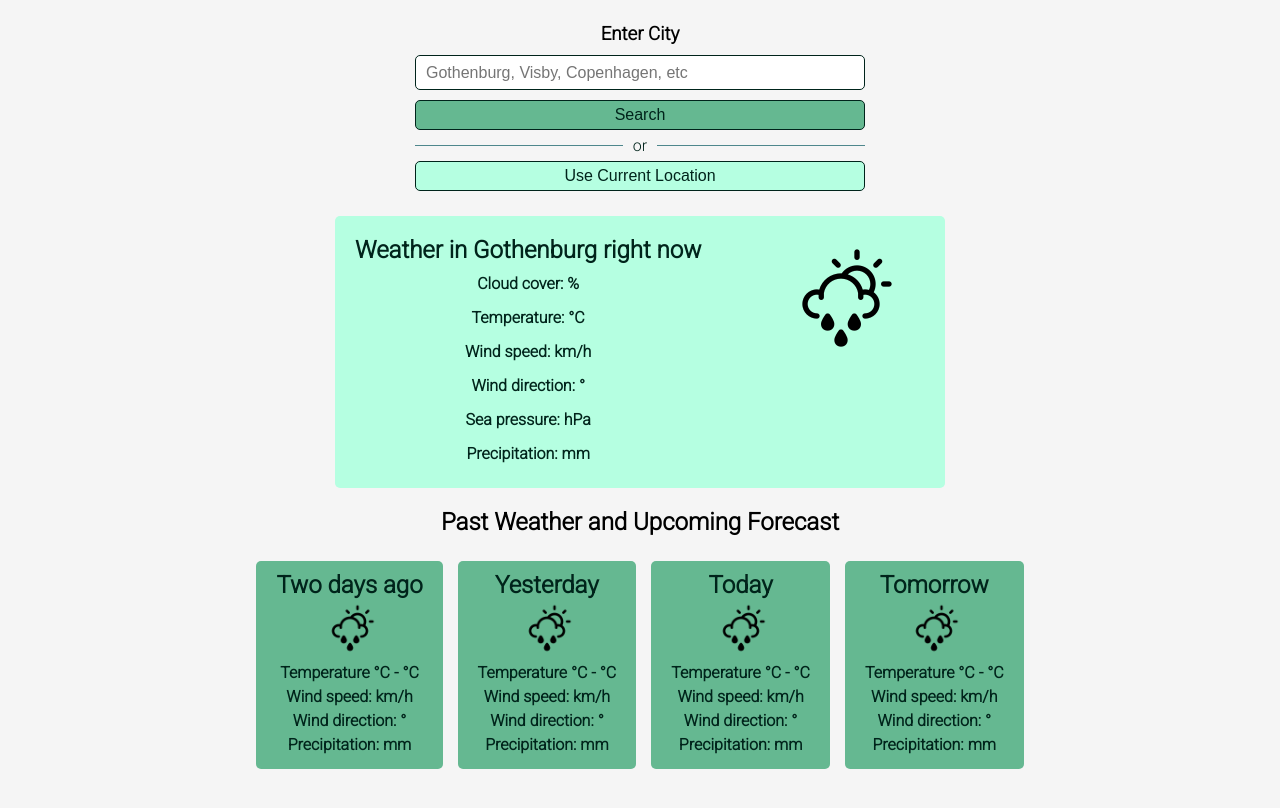
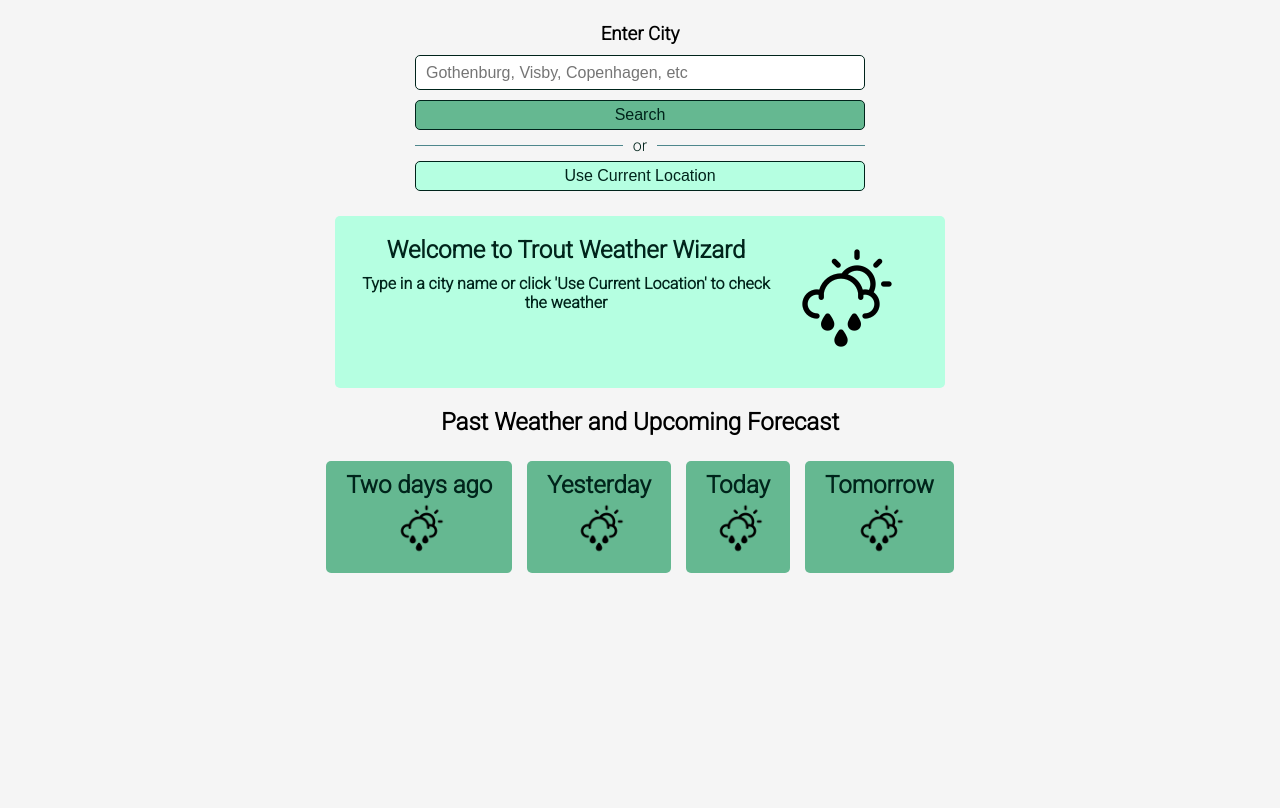
Before and after one commit to alexelbert/trout-weather-wizard, a plain HTML site: page index.html in a window 1280 px wide. Shown: the part 70-878 px from the top of the page. After the commit the page ends 800 px from the top, so only its background shows below. Drawn offline with Linux system fonts and the light colour scheme; a web font is replaced by a local one.

Commit message:
Changed look for first time visitors

```diff
--- a/index.html
+++ b/index.html
@@ -23,13 +23,8 @@
             <!-- Current weather details section -->
             <div class="currentweather">
                 <div class="weatherdetails">
-                    <h2>Weather in Gothenburg right now</h2>
-                    <h4>Cloud cover: %</h4>
-                    <h4>Temperature: °C</h4>
-                    <h4>Wind speed: km/h</h4>
-                    <h4>Wind direction: °</h4>
-                    <h4>Sea pressure: hPa</h4>
-                    <h4>Precipitation: mm</h4>
+                    <h2>Welcome to Trout Weather Wizard</h2>
+                    <h4>Type in a city name or click 'Use Current Location' to check the weather</h4>
                 </div>
                 <div class="icon">
                     <img src="assets/images/weather-icon.png" alt="Weather icon">
@@ -43,34 +38,18 @@
                     <li class="day-info">
                         <h2>Two days ago</h2>
                         <img src="assets/images/weather-icon.png" alt="Weather icon">
-                        <h4>Temperature °C - °C</h4>
-                        <h4>Wind speed: km/h</h4>
-                        <h4>Wind direction: °</h4>
-                        <h4>Precipitation: mm</h4>
                     </li>
                     <li class="day-info">
                         <h2>Yesterday</h2>
                         <img src="assets/images/weather-icon.png" alt="Weather icon">
-                        <h4>Temperature °C - °C</h4>
-                        <h4>Wind speed: km/h</h4>
-                        <h4>Wind direction: °</h4>
-                        <h4>Precipitation: mm</h4>
                     </li>
                     <li class="day-info">
                         <h2>Today</h2>
                         <img src="assets/images/weather-icon.png" alt="Weather icon">
-                        <h4>Temperature °C - °C</h4>
-                        <h4>Wind speed: km/h</h4>
-                        <h4>Wind direction: °</h4>
-                        <h4>Precipitation: mm</h4>
                     </li>
                     <li class="day-info">
                         <h2>Tomorrow</h2>
                         <img src="assets/images/weather-icon.png" alt="Weather icon">
-                        <h4>Temperature °C - °C</h4>
-                        <h4>Wind speed: km/h</h4>
-                        <h4>Wind direction: °</h4>
-                        <h4>Precipitation: mm</h4>
                     </li>
                 </ul>
             </div>
```
